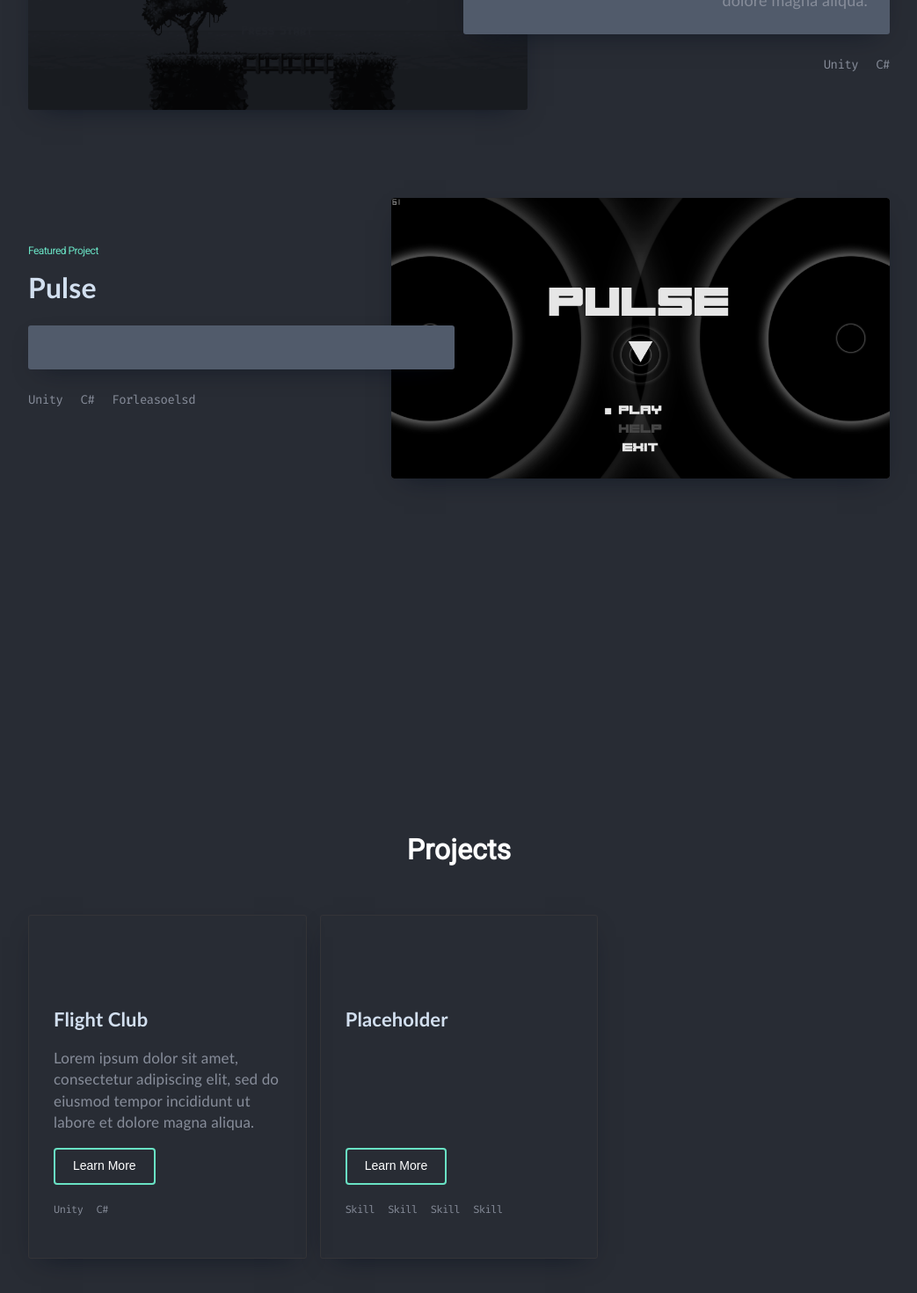
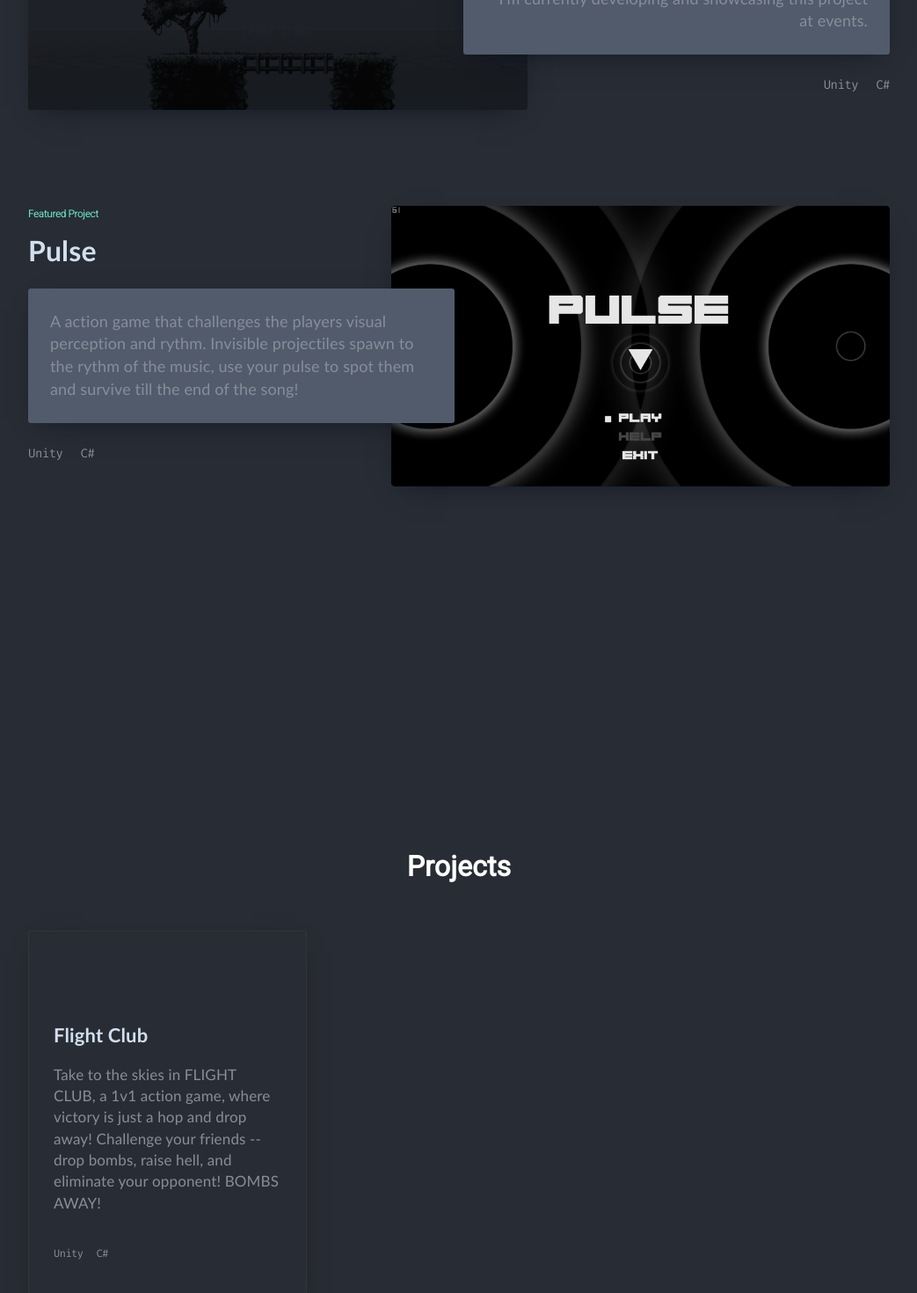
Before and after one commit to Joelforr/v3, a React (Create React App) app: page / in a window 1280 px wide. Shown: the part 2054-3524 px from the top of the page at 88% size, without its empty margins (118-1161 px from the left). Built offline with nearby package versions, Linux system fonts and the light colour scheme; a web font is replaced by a local one.

Commit message:
Disabled learn more buttons temporarily. Added short discriptions for Knockout, Pulse, and Flight Club

```diff
--- a/src/containers/Projects.js
+++ b/src/containers/Projects.js
@@ -113,7 +113,8 @@ class Projects extends Component {
                     </header>
                     <footer>
                       <div>
-                        <FloodButton href="/knockout">Learn More</FloodButton>
+                        {/*Disabled learn more button until completion of descriptor pages */}
+                        {/*<FloodButton href="/knockout">Learn More</FloodButton>*/}
                       </div>
                       <ul className="project-tags">
                         {project.tags.map(tag => (
--- a/src/data/projects.json
+++ b/src/data/projects.json
@@ -9,28 +9,22 @@
         "responsiblities": ["Game Design", "Programming"]
       },
       "desc": {
-        "short": "Lorem ipsum dolor sit amet, consectetur adipiscing elit, sed do eiusmod tempor incididunt ut labore et dolore magna aliqua.",
+        "short": "A 2D action platformer that rewards patientece and well timed attacks through its unique stamina system. I'm currently developing and showcasing this project at events.",
         "full": null
       },
       "thumbnail": "knockout/thumb.png",
       "tags": ["Unity", "C#"],
-      "links": [
-        {
-          "icon": "icons/external.svg",
-          "id": "#External",
-          "url": "https://joelforr.itch.io/pulse"
-        }
-      ]
+      "links": []
     },
     {
       "type": "game",
       "title": "Pulse",
       "desc": {
-        "short": null,
+        "short": "A action game that challenges the players visual perception and rythm. Invisible projectiles spawn to the rythm of the music, use your pulse to spot them and survive till the end of the song!",
         "full": null
       },
       "thumbnail": "pulse/thumb.png",
-      "tags": ["Unity", "C#", "Forleasoelsd"],
+      "tags": ["Unity", "C#"],
       "links": [
         {
           "icon": "icons/external.svg",
@@ -46,7 +40,7 @@
       "type": "game",
       "title": "Flight Club",
       "desc": {
-        "short": "Lorem ipsum dolor sit amet, consectetur adipiscing elit, sed do eiusmod tempor incididunt ut labore et dolore magna aliqua.",
+        "short": "Take to the skies in FLIGHT CLUB, a 1v1 action game, where victory is just a hop and drop away! Challenge your friends -- drop bombs, raise hell, and eliminate your opponent! BOMBS AWAY!",
         "full": null
       },
       "tags": ["Unity", "C#"],
@@ -62,16 +56,6 @@
           "url": "https://ayl.itch.io/flight-club"
         }
       ]
-    },
-    {
-      "type": "game",
-      "title": "Placeholder",
-      "desc": {
-        "short": null,
-        "full": null
-      },
-      "tags": ["Skill", "Skill", "Skill", "Skill"],
-      "links": []
     }
   ]
 }
```
